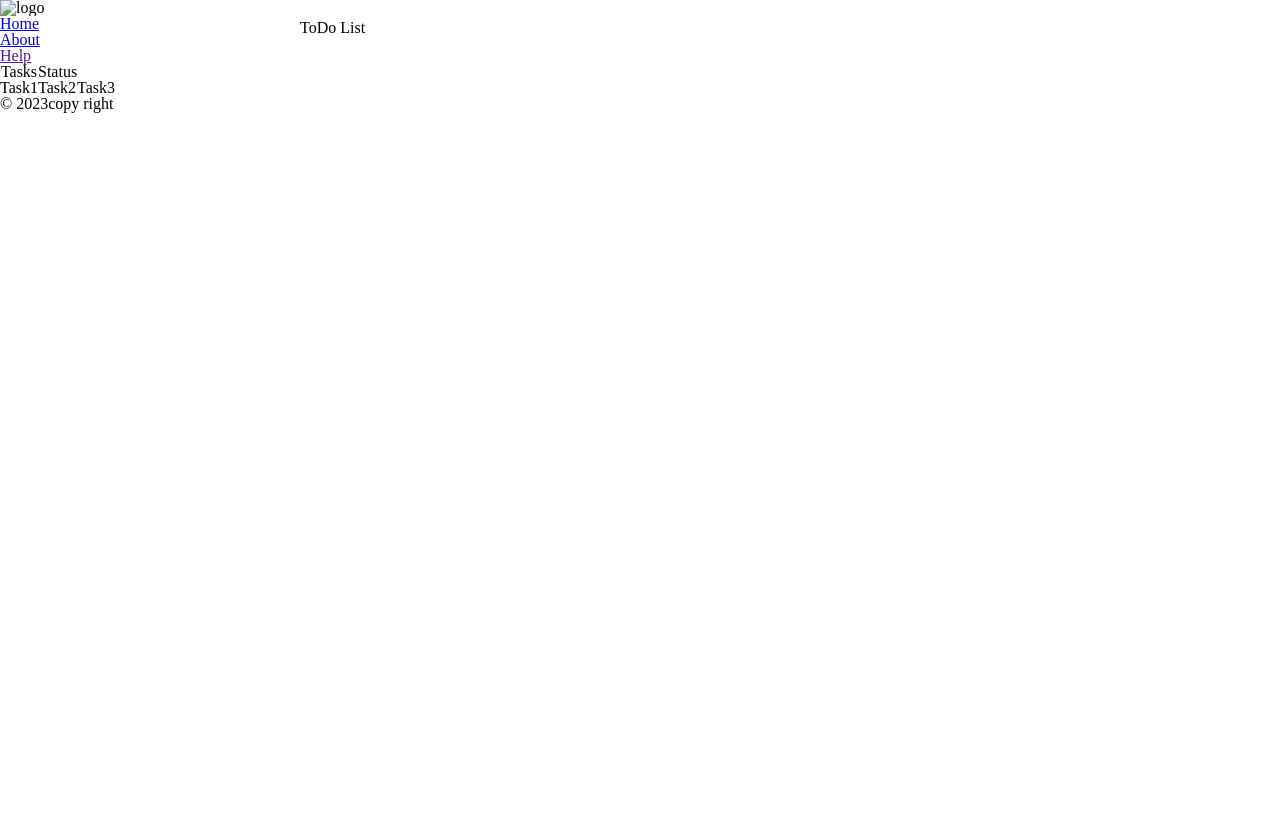
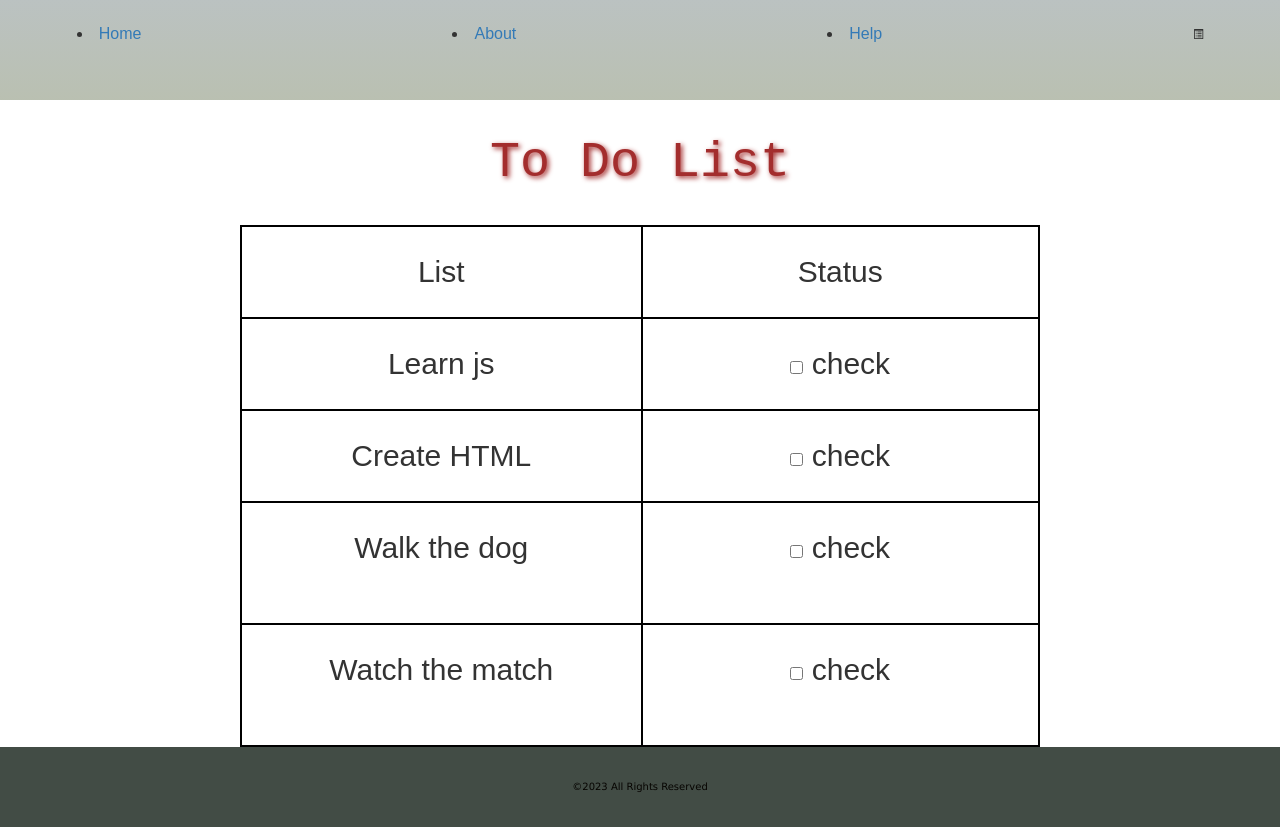
Before and after one commit to Leenaalzaben/todo-project, a plain HTML site: page CSS/index.html in a window 1280 px wide. Before the commit the page ends 800 px from the top, so only its background shows below. Drawn offline with nearby package versions, Linux system fonts and the light colour scheme; files that its build step writes are made by us from their sources.

Commit message:
Push0ff1

```diff
--- a/CSS/about.css
+++ b/CSS/about.css
@@ -1,7 +1,99 @@
-h3{
+* {
+    margin: 0;
+    padding: 0;
+
+}
+
+/* Header part */
+.Header {
+    min-height: 100px;
+    width: 100%;
+    background-image: linear-gradient(rgba(158, 168, 167, 0.7), rgba(178, 185, 169, 0.9));
+    background-position: center;
+    background-size: cover;
+    position: relative;
+}
+
+/* Arrange The Nav */
+nav {
+    display: flex;
+    padding: 2% 6%;
+    justify-content: space-between;
+    align-items: center;
+}
+
+body {
+    width: 100%;
+    height: 100vh;
+    background-color: rgb(255, 255, 255);
+}
 
 
-    left: 300px;
-    bottom: 360px;
+h2 {
+
+    color: rgb(163, 45, 45);
+    text-align: center;
+    font: bold;
+    font-size: 50px;
+    font-style: normal;
+    line-height: 5;
+    font-family: monospace;
+    text-shadow: 2px 2px 5px;
+    position: relative;
 }
-/* <img src="assets/logo.png" alt="logo"> */
+img {
+    position: absolute;
+            left: 1100px;
+            top: 150px;
+}
+
+p.ex1 {
+    border: 5px solid rgb(141, 103, 56);
+    padding: 40px;
+    /* background-color: rgb(237, 163, 107); */
+    padding-block-end: 35px;
+
+}
+
+p {
+    font-family: verdana;
+    font-size: 20px;
+}
+/* Contact me */
+
+/* .lbl {
+    font-size: larger;
+    display: inline-block;
+    vertical-align: top;
+    padding-top: 25px;
+  } */
+  .label {
+
+    color: rgb(179, 174, 30);
+    padding: 8px;
+    position: absolute;
+    left: 1100px;
+    top: 150px;
+
+  }
+
+
+
+/* Footer */
+
+
+footer {
+    margin-top: auto;
+    background-color: rgb(66, 76, 69);
+    padding: 10px;
+
+}
+
+#copy-rights {
+
+    color: rgb(6, 4, 0);
+    margin-top: 25px;
+    margin-bottom: 25px;
+    text-decoration: none;
+    text-align: center;
+}
--- a/CSS/home.css
+++ b/CSS/home.css
@@ -1,11 +1,83 @@
-h3{
+* {
+    margin: 0;
+    padding: 0;
 
-      position: absolute;
-      left: 20px;
-      top: 20px;
+}
 
 
-  }
-  /* title{
-    left: 3px;
-  } */
+.Header {
+    min-height: 100px;
+    width: 100%;
+    background-image: linear-gradient(rgba(159, 169, 168, 0.7), rgba(187, 192, 181, 0.9));
+    background-position: center;
+    background-size: cover;
+    position: relative;
+
+/* NAV bar */
+}
+nav{
+
+    display: flex;
+    padding: 2% 6%;
+    justify-content: space-between;
+    align-items: center;
+}
+/* Table */
+body {
+
+    margin: 0;
+    padding: 0;
+    font-family: Arial;
+
+}
+/* Header of Table "To Do List" */
+h2{
+    text-align: center;
+    color: #13458c;
+    font-size: 60px;
+    font-display:inherit;
+
+
+}
+
+table,th,td{
+    width: 800px;
+    margin: auto;
+    font-size: 30px;
+    padding: 30px;
+    text-align: center;
+    border: 2px solid black;
+    border-collapse: collapse;
+}
+/* .nav-link ul li::after{
+    content: '';
+    width: 0%;
+    height: 2px;
+    background: #bfce1b;
+    display: block;
+    margin: auto;
+    transition: 0.5s;
+}
+.nav-link ul li:hover::after{
+width: 100%;
+} */
+
+
+
+
+footer {
+    margin-top: auto;
+    background-color: rgb(66, 76, 69);
+    padding: 10px;
+
+
+
+}
+
+#copy-rights {
+
+    color: rgb(6, 4, 0);
+    margin-top: 25px;
+    margin-bottom: 25px;
+    text-align: center;
+}
--- a/CSS/index.html
+++ b/CSS/index.html
@@ -2,71 +2,118 @@
 <html>
 
 <head>
-  <title> • My Day_To Do </title>
+  <meta charset="UTF-8">
+  <meta http-equiv="X-UA-Compatible" content="IE=edge">
+  <meta name="viewport" content="width=device-width, initial-scale=1.0">
+  <!-- link html with our style sheet -->
+  <!-- For List Logo Icon -->
+  <link rel="stylesheet" href="https://maxcdn.bootstrapcdn.com/bootstrap/3.3.7/css/bootstrap.min.css">
   <link rel="stylesheet" href="CSS/reset.css">
   <link rel="stylesheet" href="CSS/home.css">
   <link rel="stylesheet" href="CSS/about.css">
+
+
+  <title>My Day_To Do </title>
+  <style>
+    body {
+      background-color: rgb(255, 255, 255);
+    }
+
+    h1 {
+      color: white;
+      text-align: center;
+    }
+
+    p {
+      font-family: verdana;
+      font-size: 20px;
+    }
+  </style>
 </head>
 
+<body>
+
+  <header>
+    <section class="Header">
+      <div class="nav-links">
+
+        <nav>
+          <li> <a href="/index.html">Home </a></li>
+          <li> <a href="about.html">About </a></li>
+          <li> <a href="https://www.google.com">Help </a></li>
 
 
+          <ul>
+            <div class="content">
+              <p><span class="glyphicon glyphicon-list-alt"></span></p>
+
+            </div>
+
+            <!-- <li><a href="about.html">About</a></li> -->
+
+          </ul>
+
+      </div>
+      </nav>
+    </section>
+  </header>
+  <main>
+    <section>
+      <h2> To Do List</h2>
+      <style>
+      h2{
+        line-height: 2.5;
+        /* letter-spacing: 2px; */
+      }
+
+      </style>
 
 
-
-<body>
-  <header>
+        </style>
+    </section>
+    <form action="">
     <section>
-      <img src="assets/logo.png" alt="logo">
-    </section>
-    <nav>
-      <ul>
-        <li><a href="index.html">Home</a></li>
-        <li><a href="about.html">About</a></li>
-        <li><a href="">Help</a></li>
-
-      </ul>
-    </nav>
-    <h3>ToDo List</h3>
-  </header>
-
-
-
-
-
-  <main>
-    <section>
-
       <table>
         <tr>
-          <!--Two header colume-->
-          <th>Tasks</th>
-          <th>Status</th>
-
+          <th> List</th>
+          <th> Status</th>
+        </tr>
+        <tr>
+          <td> Learn js</td>
+          <td> <input type="checkbox" id="vehicle1" name="vehicle1" value="Bike">
+            <label for="vehicle1"> check</label><br> </td>
 
         </tr>
         <tr>
-          <!--Three Row of data-->
-
-          <td>Task1</td>
-          <td>Task2</td>
-          <td>Task3</td>
+          <td> Create HTML</td>
+          <td> <input type="checkbox" id="vehicle2" name="vehicle2" value="Car">
+            <label for="vehicle2"> check</label><br></td>
         </tr>
-
+        <tr>
+          <td> Walk the dog</td>
+          <td> <input type="checkbox" id="vehicle3" name="vehicle3" value="Boat">
+            <label for="vehicle3"> check</label><br><br></td>
+        </tr>
+        <tr>
+          <td> Watch the match</td>
+          <td> <input type="checkbox" id="vehicle4" name="vehicle4" value="Boat">
+            <label for="vehicle4"> check</label><br><br></td>
+        </tr>
       </table>
     </section>
+  </form>
   </main>
-
-
-
-
-
   <footer>
-    <p> &copy; 2023copy right </p>
-
+    <div id="copy-rights">
+      <p> ©2023 All Rights Reserved</p>
+      <style>
+        p {
+          font: verdana;
+          font-size: 10px;
+        }
+      </style>
+    </div>
   </footer>
-
-
-
 </body>
 
 </html>
```
Also changed, not shown: CSS/about.html (+85 -42 lines), assets/P_img_g.png (added), assets/blue.png (added).
